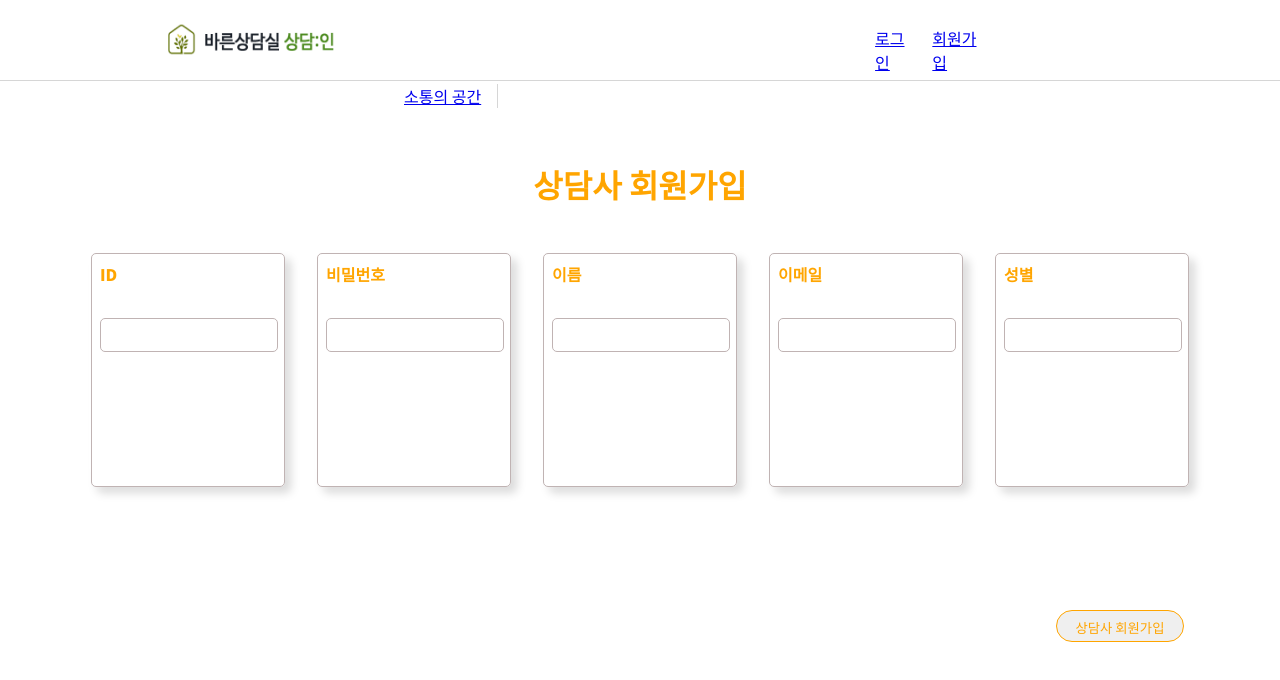
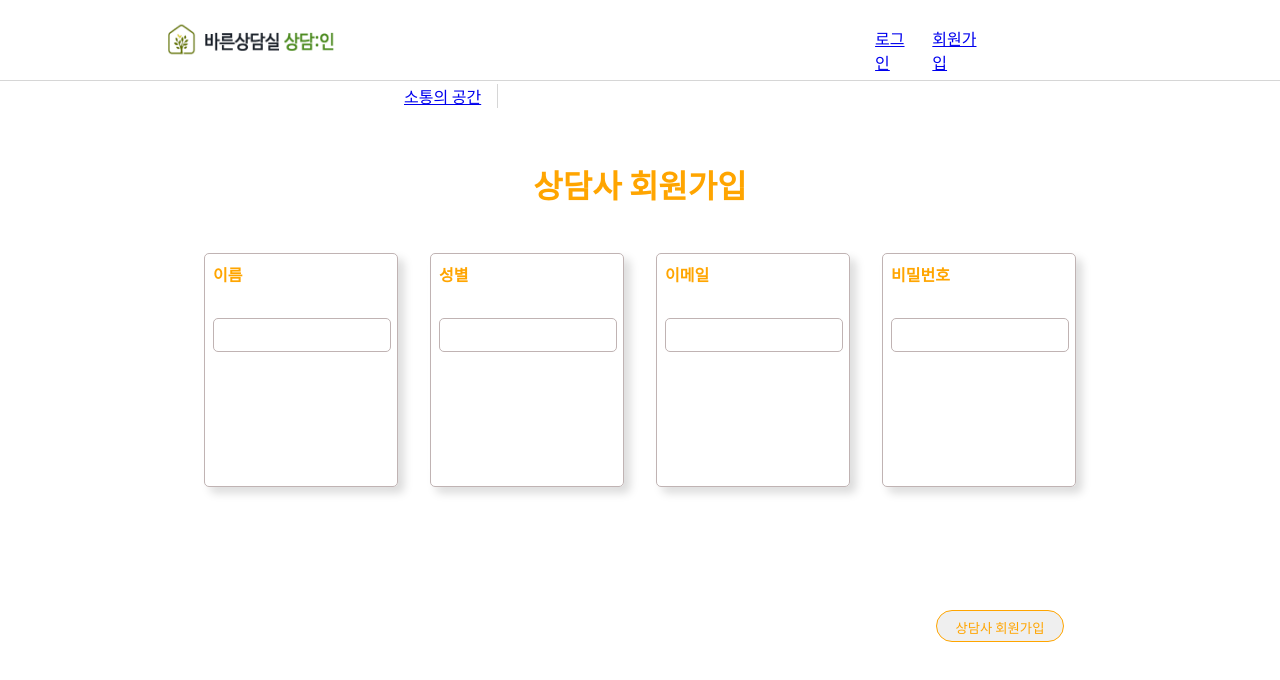
Before and after one commit to GDSC-SKHU/4Team-Solution-Fe, a Next.js app in the folder solution4/: page /signupC in a window 1280 px wide. Shown: the top 680 px of the page. Built offline with nearby package versions, Linux system fonts and the light colour scheme.

Commit message:
chore: 상담사 회원가입 불필요한 코드 삭제

```diff
--- a/solution4/src/pages/signupC.tsx
+++ b/solution4/src/pages/signupC.tsx
@@ -2,44 +2,35 @@ import { useRouter } from "next/router";
 import { ChangeEvent, useState } from "react";
 import styled from "styled-components";
 import axios from "axios";
-//상담사회원가입 페이지
+
 export default function SignupC() {
   const router = useRouter();
 
-  const [counselorid, setCounselorid] = useState<string>("");
+  const [name, setName] = useState<string>("");
+  const [gender, setGender] = useState<string>("");
+  const [email, setEmail] = useState<string>("");
+  const [password, setPassword] = useState<string>("");
 
-  const [counselorpassword, setCounselorpassword] = useState<string>("");
+  const onChangeName = (e: ChangeEvent<HTMLInputElement>) =>
+    setName(e.target.value);
 
-  const [counselorname, setCounselorname] = useState<string>("");
+  const onChangeGender = (e: ChangeEvent<HTMLInputElement>) =>
+    setGender(e.target.value);
 
-  const [counseloremail, setCounseloremail] = useState<string>("");
+  const onChangeEmail = (e: ChangeEvent<HTMLInputElement>) =>
+    setEmail(e.target.value);
 
-  const [conuselorgender, setCounselorgender] = useState<string>("");
-
-  const onChangeCId = (e: ChangeEvent<HTMLInputElement>) =>
-    setCounselorid(e.target.value);
-
-  const onChangeCPassword = (e: ChangeEvent<HTMLInputElement>) =>
-    setCounselorpassword(e.target.value);
-
-  const onChangeCName = (e: ChangeEvent<HTMLInputElement>) =>
-    setCounselorname(e.target.value);
-
-  const onChangeCEmail = (e: ChangeEvent<HTMLInputElement>) =>
-    setCounseloremail(e.target.value);
-
-  const onChangeCGender = (e: ChangeEvent<HTMLInputElement>) =>
-    setCounselorgender(e.target.value);
+  const onChangePassword = (e: ChangeEvent<HTMLInputElement>) =>
+    setPassword(e.target.value);
 
   const onSubmit = (e: ChangeEvent<HTMLFormElement>) => {
     e.preventDefault();
 
     const CounselorData = {
-      id: counselorid,
-      // password: counselorpassword,
-      // name: counselorname,
-      // gender: conuselorgender,
-      // email: counseloremail,
+      name: name,
+      gender: gender,
+      email: email,
+      password: password,
     };
 
     axios
@@ -59,45 +50,38 @@ export default function SignupC() {
       <Title>상담사 회원가입</Title>
       <Information onSubmit={onSubmit}>
         <InformationDetailBox>
-          <StyledP>ID</StyledP>
+          <StyledP>이름</StyledP>
           <StyledInput
             type="text"
-            value={counselorid}
-            onChange={onChangeCId}
+            value={name}
+            onChange={onChangeName}
+          ></StyledInput>
+        </InformationDetailBox>
+        <InformationDetailBox>
+          <StyledP>성별</StyledP>
+          <StyledInput
+            type="text"
+            value={gender}
+            onChange={onChangeGender}
+          ></StyledInput>
+        </InformationDetailBox>
+        <InformationDetailBox>
+          <StyledP>이메일</StyledP>
+          <StyledInput
+            type="text"
+            value={email}
+            onChange={onChangeEmail}
           ></StyledInput>
         </InformationDetailBox>
         <InformationDetailBox>
           <StyledP>비밀번호</StyledP>
           <StyledInput
             type="password"
-            value={counselorpassword}
-            onChange={onChangeCPassword}
+            value={password}
+            onChange={onChangePassword}
           ></StyledInput>
         </InformationDetailBox>
-        <InformationDetailBox>
-          <StyledP>이름</StyledP>
-          <StyledInput
-            type="text"
-            value={counselorname}
-            onChange={onChangeCName}
-          ></StyledInput>
-        </InformationDetailBox>
-        <InformationDetailBox>
-          <StyledP>이메일</StyledP>
-          <StyledInput
-            type="text"
-            value={counseloremail}
-            onChange={onChangeCEmail}
-          ></StyledInput>
-        </InformationDetailBox>
-        <InformationDetailBox>
-          <StyledP>성별</StyledP>
-          <StyledInput
-            type="text"
-            value={conuselorgender}
-            onChange={onChangeCGender}
-          ></StyledInput>
-        </InformationDetailBox>
+
         <Summit type="submit">상담사 회원가입</Summit>
       </Information>
     </Container>
@@ -126,7 +110,7 @@ const Information = styled.form`
 
   gap: 2rem;
 
-  width: 70rem;
+  width: 55rem;
   height: 30rem;
 
   border: 15%;
@@ -162,7 +146,7 @@ const StyledP = styled.p`
 
 const Summit = styled.button`
   padding-top: 0.3rem;
-  margin-left: 60rem;
+  margin-left: 45rem;
   width: 8rem;
   height: 2rem;
 
```
